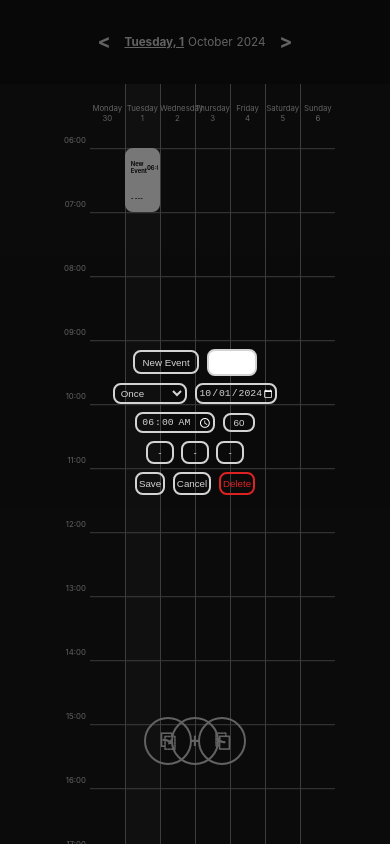
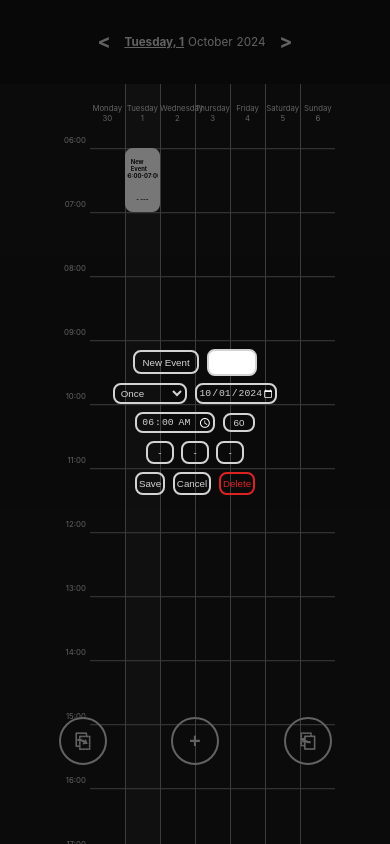
Before and after one commit to RlackBights/uni-calendar-manager, a React (Create React App) app: page / in a window 390 px wide. Both pictures are taken after a click on the button "New event". Shown: the top 844 px of the page. Built offline with nearby package versions, Linux system fonts and the light colour scheme.

Commit message:
added textbox in case phones dont copy the code by default

```diff
--- a/src/App.css
+++ b/src/App.css
@@ -105,6 +105,23 @@
 
 #new-event:hover, #import-calendar > button:hover {
     scale: 110%;
+}
+
+#calendar-code {
+    position: fixed;
+    bottom: 20vh;
+    left: 0;
+    width: 50%;
+    text-align: center;
+    z-index: 100;
+    word-break: break-all;
+    transform: translateX(50%);
+    border: 2px solid white;
+    border-radius: 2rem;
+    background-color: #00000099;
+    box-sizing: border-box;
+    padding: 2vmin;
+    user-select: all;
 }
 
 #table {
@@ -392,8 +409,7 @@ button {
 
     #import-calendar > button:first-of-type {
         top: 85vh;
-        left: 57vw;
-        transform: translateX(-50%);
+        right: 15vw;
         height: 3rem;
         text-align: center;
         padding: 0;
@@ -411,8 +427,7 @@ button {
     }
     #import-calendar > button:last-of-type {
         top: 85vh;
-        left: 43vw;
-        transform: translateX(-50%);
+        left: 15vw;
         height: 3rem;
         text-align: center;
         padding: 0;
--- a/src/App.tsx
+++ b/src/App.tsx
@@ -32,9 +32,15 @@ function App() {
         setEvents(currEvents => [...currEvents, newEvent]);
         setEventEditorContent(newEvent);
       }}>New event</button>
+      <p id='calendar-code' style={{display: "none"}}></p>
       <div id='import-calendar'>
         <button onClick={() => {
           navigator.clipboard.writeText(`unical&&${btoa(JSON.stringify(events))}`);
+          document.getElementById("calendar-code")!.innerHTML = btoa(JSON.stringify(events));
+          document.getElementById("calendar-code")!.style.display = "block";
+          setTimeout(() => {
+            document.getElementById("calendar-code")!.style.display = "none";
+          }, 7500);
         }}>
           Export
         </button>
--- a/src/components/table.tsx
+++ b/src/components/table.tsx
@@ -35,20 +35,20 @@ export default function Table({ events, setEventEditorContent, activeDate } : {
                 <>
                     {![EventFrequency.Daily, EventFrequency.Workdays, EventFrequency.Weekends, EventFrequency.Yearly].includes(event.frequency) && doesEventMatchFilters(event, activeDate) &&
                         <div onClick={() => setEventEditorContent(event)} key={index} className="event" style={{top: `${((event.timeStart % 60) / 60) * 100}%`, height: `${(event.timeEnd / 60) * 100}%`, gridRow: `${2 + Math.floor(event.timeStart / 60)} / span 1`, gridColumn: `${(event.dateStart.getDay() === 0) ? 7 : event.dateStart.getDay()+1} / span 1`, backgroundColor: event.colour, color: getFontColour(event.colour)}}>
-                            <p style={{width: "100%", display: "flex", alignItems: "center", justifyContent: "space-between"}}><span>{event.name}</span><span>{getTimeFromMinutes(event.timeStart + 360)}-{getTimeFromMinutes(event.timeStart + event.timeEnd + 360)}</span></p>
-                            <p>{event.location.building} {event.location.floor}-{event.location.room}</p>
+                            <p style={{width: "100%", display: "flex", alignItems: "center", flexDirection: "column", justifyContent: "space-between"}}><span>{event.name}</span><span>{getTimeFromMinutes(event.timeStart + 360)}-{getTimeFromMinutes(event.timeStart + event.timeEnd + 360)}</span></p>
+                            <p style={{width: "100%", textAlign: "center"}}>{event.location.building} {event.location.floor}-{event.location.room}</p>
                         </div>
                     }
                     {[EventFrequency.Daily, EventFrequency.Workdays, EventFrequency.Weekends].includes(event.frequency) && ([...Array(7)].map((_, index) => ((doesEventMatchFilters(event, new Date(stripDate(getFirstDayOfWeek(activeDate)).getTime() + 86400000 * index))) && (
                         <div onClick={() => setEventEditorContent(event)} key={index} className="event" style={{top: `${((event.timeStart % 60) / 60) * 100}%`, height: `${(event.timeEnd / 60) * 100}%`, gridRow: `${2 + Math.floor(event.timeStart / 60)} / span 1`, gridColumn: `${index + 2} / span 1`, backgroundColor: event.colour, color: getFontColour(event.colour)}}>
-                            <p style={{width: "100%", display: "flex", alignItems: "center", justifyContent: "space-between"}}><span>{event.name}</span><span>{getTimeFromMinutes(event.timeStart + 360)}-{getTimeFromMinutes(event.timeStart + event.timeEnd + 360)}</span></p>
-                            <p>{event.location.building} {event.location.floor}-{event.location.room}</p>
+                            <p style={{width: "100%", display: "flex", alignItems: "center", flexDirection: "column", justifyContent: "space-between"}}><span>{event.name}</span><span>{getTimeFromMinutes(event.timeStart + 360)}-{getTimeFromMinutes(event.timeStart + event.timeEnd + 360)}</span></p>
+                            <p style={{width: "100%", textAlign: "center"}}>{event.location.building} {event.location.floor}-{event.location.room}</p>
                         </div>
                     ))))}
                     {event.frequency === EventFrequency.Yearly && doesEventMatchFilters(event, activeDate) &&
                         <div onClick={() => setEventEditorContent(event)} key={index} className="event" style={{top: `${((event.timeStart % 60) / 60) * 100}%`, height: `${(event.timeEnd / 60) * 100}%`, gridRow: `${2 + Math.floor(event.timeStart / 60)} / span 1`, gridColumn: `${(-stripDate(getFirstDayOfWeek(new Date(new Date(activeDate.getFullYear(), event.dateStart.getMonth()).setDate(event.dateStart.getDate())))).getTime() + stripDate(new Date(new Date(activeDate.getFullYear(), event.dateStart.getMonth()).setDate(event.dateStart.getDate()))).getTime()) / 86400000 + 1} / span 1`, backgroundColor: event.colour, color: getFontColour(event.colour)}}>
-                            <p style={{width: "100%", display: "flex", alignItems: "center", justifyContent: "space-between"}}><span>{event.name}</span><span>{getTimeFromMinutes(event.timeStart + 360)}-{getTimeFromMinutes(event.timeStart + event.timeEnd + 360)}</span></p>
-                            <p>{event.location.building} {event.location.floor}-{event.location.room}</p>
+                            <p style={{width: "100%", display: "flex", alignItems: "center", flexDirection: "column", justifyContent: "space-between"}}><span>{event.name}</span><span>{getTimeFromMinutes(event.timeStart + 360)}-{getTimeFromMinutes(event.timeStart + event.timeEnd + 360)}</span></p>
+                            <p style={{width: "100%", textAlign: "center"}}>{event.location.building} {event.location.floor}-{event.location.room}</p>
                         </div>
                     }
                 </>
```
